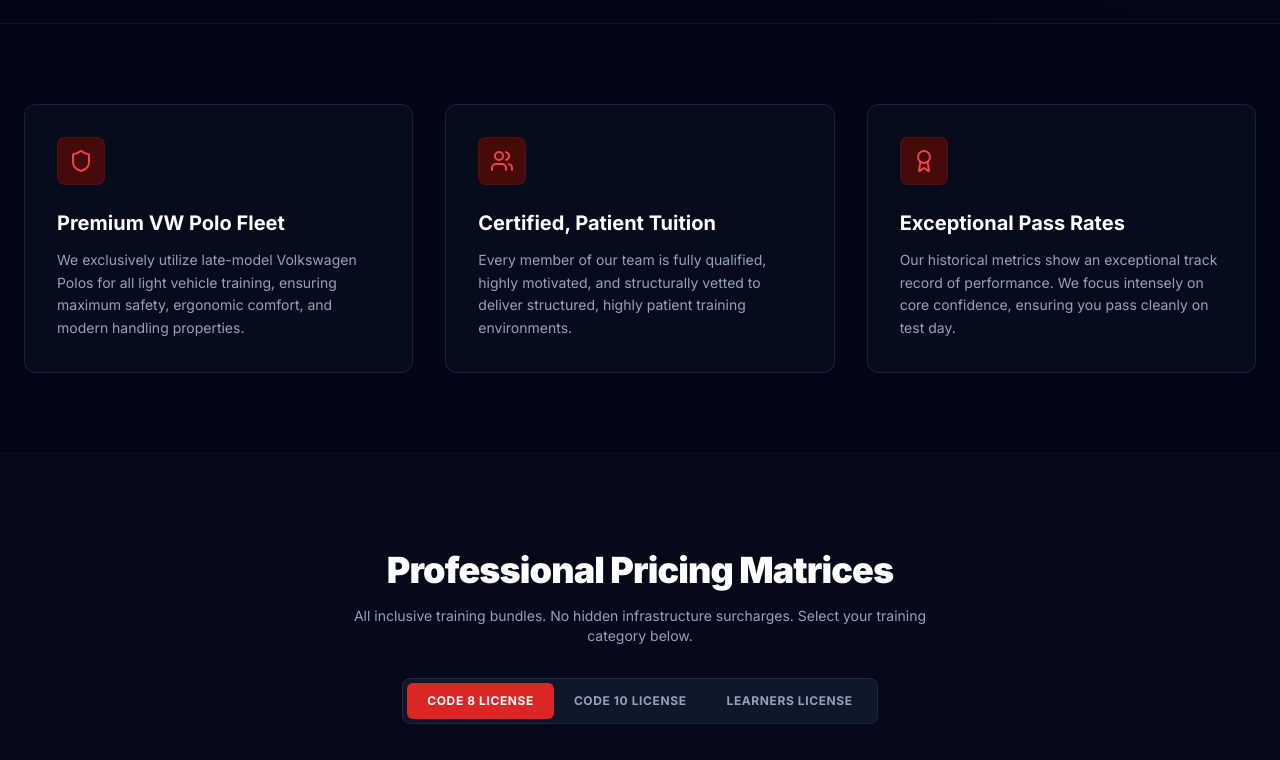
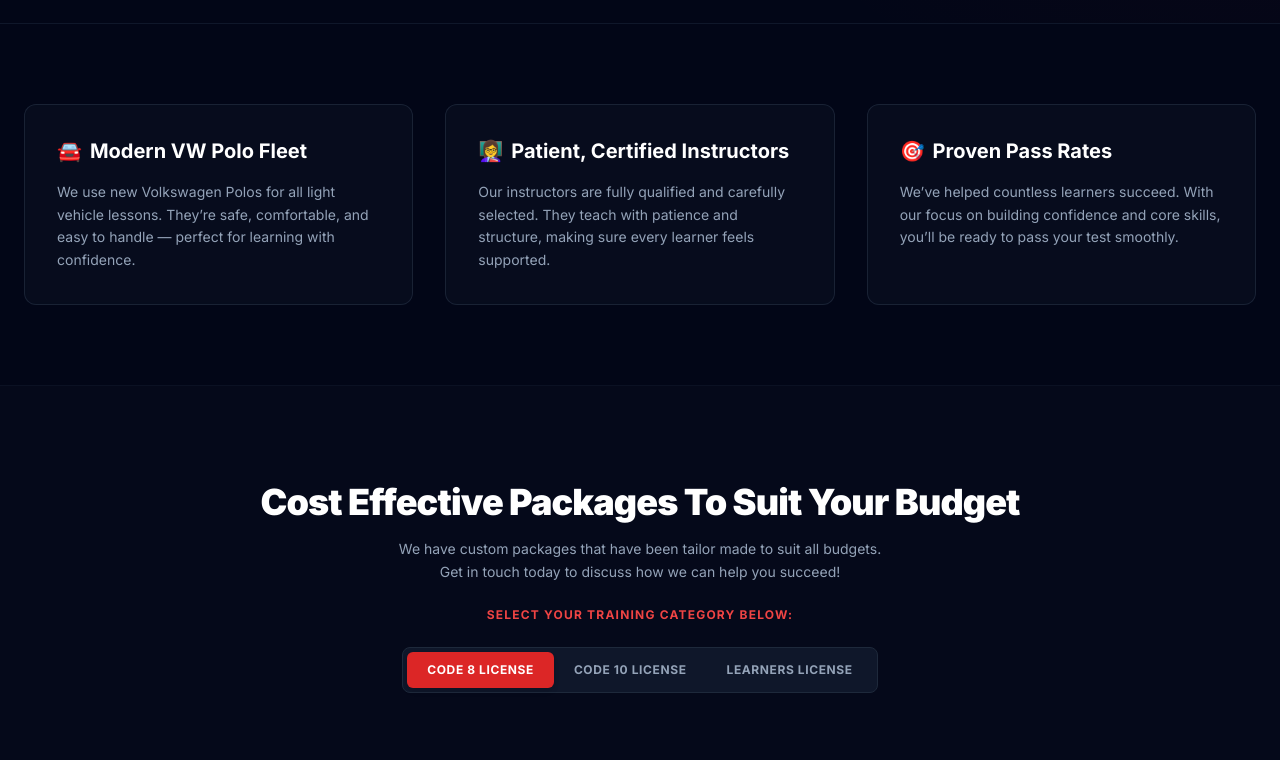
Before and after one commit to reltonmcmaster/mardons-website, a React (Vite) app: page / in a window 1280 px wide. Shown: the part 640-1400 px from the top of the page. Built offline with nearby package versions, Linux system fonts and the light colour scheme.

Commit message:
feat: resolve package checklist bug and update layouts with copy updates

```diff
--- a/src/App.jsx
+++ b/src/App.jsx
@@ -3,8 +3,9 @@ import { Phone, Mail, MapPin, CheckCircle2, Award, Shield, Users, ArrowRight, St
 
 export default function App() {
   const [activeTab, setActiveTab] = useState('code8');
-  // State to track if the user wants to add vehicle hire for test day
-  const [includeVehicleHire, setIncludeVehicleHire] = useState(false);
+
+  // FIXED: Object state to track individual checkboxes for each package card uniquely
+  const [selectedHireOptions, setSelectedHireOptions] = useState({});
 
   const contactInfo = {
     phone: '076 029 5823',
@@ -18,7 +19,7 @@ export default function App() {
 
   const pricing = {
     code8: {
-      title: 'Code 8 Manual (Light Motor Vehicle)',
+      title: 'Code 8 License',
       subtitle: 'Taught in premium, brand-new VW Polos.',
       hirePrice: 650,
       hireLabel: 'Add Car Hire for Test Day (+R650)',
@@ -35,7 +36,7 @@ export default function App() {
       ]
     },
     code10: {
-      title: 'Code 10 Manual (Heavy Motor Vehicle)',
+      title: 'Code 10 License',
       subtitle: 'Taught on industry-standard commercial trucks.',
       hirePrice: 700,
       hireLabel: 'Add Truck Hire for Test Day (+R700)',
@@ -52,38 +53,53 @@ export default function App() {
       ]
     },
     learners: {
-      title: 'Learner\'s License Tuition',
-      subtitle: 'One-on-one professional theory instruction.',
+      title: 'Learner’s License Package',
+      subtitle: 'Comprehensive preparation for your learner’s test',
       packages: [
-        { hours: '2 Sessions (1 Hour Each)', price: 400, desc: 'Personalized interactive breakdown covering the entire new electronic testing framework.' }
+        {
+          hours: '2 Sessions (1 Hour Each)',
+          price: 400,
+          desc: 'Comprehensive preparation for your learner’s test. Format: One-on-one professional theory instruction.',
+          isLearners: true
+        }
       ],
       extras: [
-        'All official premium learning materials provided',
-        'High pass rate preparation strategy',
-        '1-on-1 private tuition structure'
+        'Step-by-step guidance through the new electronic testing framework',
+        'Access to study material tailored to the K53 learner’s test',
+        'Ongoing assistance until you pass your learner’s test',
+        'Door-to-door service included for your convenience'
       ]
     }
   };
 
   const handleTabChange = (tabName) => {
     setActiveTab(tabName);
-    setIncludeVehicleHire(false);
   };
 
-  const generateWhatsAppLink = (category, hours, basePrice) => {
+  // Handle distinct item selection states safely based on tab and card index
+  const handleHireCheckboxChange = (tab, index, isChecked) => {
+    setSelectedHireOptions(prev => ({
+      ...prev,
+      [`${tab}-${index}`]: isChecked
+    }));
+  };
+
+  const generateWhatsAppLink = (category, hours, basePrice, cardIndex) => {
     let message = "";
     const activeCategory = pricing[category];
-    const totalPrice = includeVehicleHire && category !== 'learners' ? basePrice + activeCategory.hirePrice : basePrice;
+    const isHireSelected = !!selectedHireOptions[`${category}-${cardIndex}`];
+
+    const totalPrice = isHireSelected && category !== 'learners' ? basePrice + activeCategory.hirePrice : basePrice;
     const formattedTotal = `R${totalPrice.toLocaleString('en-ZA')}`;
     const formattedBase = `R${basePrice.toLocaleString('en-ZA')}`;
 
     if (category === 'learners') {
-      message = `Hi Mardons Driving Academy, I would like to book the Learner's License Tuition package (${hours} for R400). Please let me know available slots.`;
+      message = `Hi Mardons Driving Academy, I would like to book the Learner’s License Package (2 Sessions for R400). Please let me know available slots.`;
     } else {
       const formattedCategory = category === 'code8' ? 'Code 8 Manual' : 'Code 10 Manual';
       const vehicleType = category === 'code8' ? 'car hire' : 'truck hire';
 
-      if (includeVehicleHire) {
+      if (isHireSelected) {
         message = `Hi Mardons Driving Academy, I want to book the ${formattedCategory} package for ${hours} and include the test day ${vehicleType}. Total comes to ${formattedTotal} (${formattedBase} + R${activeCategory.hirePrice} hire). Please let me know how we can get started.`;
       } else {
         message = `Hi Mardons Driving Academy, I am interested in booking the ${formattedCategory} package for ${hours} (${formattedBase}). Please let me know how we can get started.`;
@@ -92,6 +108,33 @@ export default function App() {
 
     return `https://wa.me/${contactInfo.whatsappNum}?text=${encodeURIComponent(message)}`;
   };
+
+  const testimonials = [
+    { name: 'Janine Baartman', text: 'Excellent service. I would recommend Mardons Driving Academy to everyone I know. They really are the best in the bay.' },
+    { name: 'Armand Erasmus', text: 'I was very happy with Mardons Driving Academy. They were very nice and are always willing to help where ever they could.' },
+    { name: 'Mnumzana Makhathini', text: "I got my driver's license today and thanks to the professional instructor Mona who really made it easier for me to pass my test. Mardon's driving Academy is the best." },
+    { name: 'Chanté Jooste', text: 'Would definitely recomend MDA. Thanks so much Mona, Alfredo & Siya for preparing me for the road ahead. MDA - THE BEST IN THE BAY!' },
+    { name: 'Lwazi Mthembu', text: 'Top tier driving school. Instructors have real patience and they know the Port Elizabeth testing routes perfectly. Passed first time!' },
+    { name: 'Denver Hendricks', text: 'Dankie Mona en span! Reputable service from start to finish. The VW Polo is beautiful and smooth to learn with.' },
+    { name: 'Sarah-Lee Meyer', text: 'Highly professional setups. I was so nervous about parallel parking, but my instructor broke it down with simple steps.' },
+    { name: 'Siyabonga Ngcobo', text: 'The absolute best in Gqeberha. They pick you up right at your door and they do not rush you. Very neat cars.' },
+    { name: 'Gavin Whitehead', text: 'Booked the Code 10 package. Excellent yard instruction, very clean trucks. Got my license today with zero hassles.' },
+    { name: 'Rochelle Cupido', text: 'Super friendly and highly structured. Felt safe behind the wheel from day one. Definitely recommend to everyone in PE.' },
+    { name: 'Zolani Ndlovu', text: 'Ncedile kakhulu! Mona helped me get over my road anxiety. The mock test yard training made the real test feel easy.' },
+    { name: 'Bradley Jacobs', text: 'Professional lessons at a great price. Best academy in the bay by far. No hidden charges.' },
+    { name: 'Thandiswa Ncube', text: 'Thank you MDA for the amazing theory training and the driving patience. Passed my Code 8 beautifully.' },
+    { name: 'Justin Kirsten', text: 'Patient instruction, modern fleet, and clear communication. If you want to pass without stress, choose Mardons.' },
+    { name: 'Chantel Williams', text: 'Aswem experience! The instructors are calm and polite. Worth every cent for the safety alone.' },
+    { name: 'Khanyisa Mpofu', text: 'Incredibly great value. They assisted me all the way through the new electronic learners system. 5 stars!' },
+    { name: 'Pieter Potgieter', text: 'Great structure on the Code 10 modules. Clear vehicle dimensions explanation. Highly seasoned instructors.' },
+    { name: 'Shaneen Pretorius', text: 'Loved learning with Mardons. The brand new Polo makes a huge difference when mastering clutch control.' },
+    { name: 'Aphiwe Msimang', text: 'Isikolo esimangalisayo! Safe cars, patient teachers. Made getting my license a wonderful experience.' },
+    { name: 'Wayne Ferreira', text: 'Reliable door-to-door pickups. They never run late and they maximize your road hour completely. Excellent.' },
+    { name: 'Nadine Booysen', text: 'Very happy clients right here. Polite staff, affordable rates, and pristine cars. Thank you Alfredo!' },
+    { name: 'Mphathi Gxwala', text: 'Highly recommended for heavy vehicles. They teach you proper commercial road manners, not just passing tricks.' },
+    { name: 'Esther van der Merwe', text: 'Passed my test today! Incredible patient framework. They treat you with absolute respect.' },
+    { name: 'Lucretia Roman', text: 'The most patient crew in the area. Best booking decision I ever made for my career path.' }
+  ];
 
   return (
     <div className="min-h-screen bg-slate-950 text-slate-100 font-sans selection:bg-red-600 selection:text-white">
@@ -149,33 +192,30 @@ export default function App() {
         </div>
       </header>
 
-      {/* Core Highlights */}
+      {/* Core Highlights Component - UPDATED SHAPES */}
       <section id="features" className="max-w-7xl mx-auto py-20 px-6 grid md:grid-cols-3 gap-8">
         <div className="bg-slate-900/40 border border-slate-800/80 p-8 rounded-xl backdrop-blur-sm">
-          <div className="w-12 h-12 bg-red-950 text-red-500 rounded-lg flex items-center justify-center mb-6 border border-red-900/30">
-            <Shield className="w-6 h-6" />
-          </div>
-          <h3 className="text-xl font-bold text-white mb-3">Premium VW Polo Fleet</h3>
+          <h3 className="text-xl font-bold text-white mb-4 flex items-center gap-2">
+            <span>🚘</span> Modern VW Polo Fleet
+          </h3>
           <p className="text-slate-400 text-sm leading-relaxed">
-            We exclusively utilize late-model Volkswagen Polos for all light vehicle training, ensuring maximum safety, ergonomic comfort, and modern handling properties.
+            We use new Volkswagen Polos for all light vehicle lessons. They’re safe, comfortable, and easy to handle — perfect for learning with confidence.
           </p>
         </div>
         <div className="bg-slate-900/40 border border-slate-800/80 p-8 rounded-xl backdrop-blur-sm">
-          <div className="w-12 h-12 bg-red-950 text-red-500 rounded-lg flex items-center justify-center mb-6 border border-red-900/30">
-            <Users className="w-6 h-6" />
-          </div>
-          <h3 className="text-xl font-bold text-white mb-3">Certified, Patient Tuition</h3>
+          <h3 className="text-xl font-bold text-white mb-4 flex items-center gap-2">
+            <span>👩‍🏫</span> Patient, Certified Instructors
+          </h3>
           <p className="text-slate-400 text-sm leading-relaxed">
-            Every member of our team is fully qualified, highly motivated, and structurally vetted to deliver structured, highly patient training environments.
+            Our instructors are fully qualified and carefully selected. They teach with patience and structure, making sure every learner feels supported.
           </p>
         </div>
         <div className="bg-slate-900/40 border border-slate-800/80 p-8 rounded-xl backdrop-blur-sm">
-          <div className="w-12 h-12 bg-red-950 text-red-500 rounded-lg flex items-center justify-center mb-6 border border-red-900/30">
-            <Award className="w-6 h-6" />
-          </div>
-          <h3 className="text-xl font-bold text-white mb-3">Exceptional Pass Rates</h3>
+          <h3 className="text-xl font-bold text-white mb-4 flex items-center gap-2">
+            <span>🎯</span> Proven Pass Rates
+          </h3>
           <p className="text-slate-400 text-sm leading-relaxed">
-            Our historical metrics show an exceptional track record of performance. We focus intensely on core confidence, ensuring you pass cleanly on test day.
+            We’ve helped countless learners succeed. With our focus on building confidence and core skills, you’ll be ready to pass your test smoothly.
           </p>
         </div>
       </section>
@@ -183,14 +223,18 @@ export default function App() {
       {/* Interactive Pricing Section */}
       <section id="packages" className="bg-slate-900/20 border-y border-slate-900/60 py-24 px-6 relative">
         <div className="max-w-7xl mx-auto">
+          {/* UPDATED HEADER AREA WITH CUSTOM BUDGET COPY */}
           <div className="text-center mb-16">
-            <h2 className="text-3xl md:text-4xl font-black tracking-tight text-white mb-4">Professional Pricing Matrices</h2>
-            <p className="text-slate-400 max-w-xl mx-auto text-sm">
-              All inclusive training bundles. No hidden infrastructure surcharges. Select your training category below.
+            <h2 className="text-3xl md:text-4xl font-black tracking-tight text-white mb-4">Cost Effective Packages To Suit Your Budget</h2>
+            <p className="text-slate-400 max-w-xl mx-auto text-sm leading-relaxed">
+              We have custom packages that have been tailor made to suit all budgets. <br/>
+              Get in touch today to discuss how we can help you succeed!
+            </p>
+            <p className="text-red-500 text-xs uppercase tracking-widest font-bold mt-6">
+              Select your training category below:
             </p>
 
-            {/* UPDATED: Specific descriptive labels for the tab layout */}
-            <div className="inline-flex p-1 bg-slate-900 rounded-lg mt-8 border border-slate-800 flex-wrap justify-center gap-1 sm:gap-0">
+            <div className="inline-flex p-1 bg-slate-900 rounded-lg mt-6 border border-slate-800 flex-wrap justify-center gap-1 sm:gap-0">
               <button onClick={() => handleTabChange('code8')} className={`px-5 py-2.5 rounded-md text-xs font-bold uppercase tracking-wider transition-all ${activeTab === 'code8' ? 'bg-red-600 text-white shadow-md' : 'text-slate-400 hover:text-white'}`}>
                 Code 8 License
               </button>
@@ -214,14 +258,16 @@ export default function App() {
               </span>
             </div>
 
-            {/* Matrix Architecture */}
-            <div className={`grid gap-6 items-start ${activeTab === 'learners' ? 'max-w-md mx-auto grid-cols-1' : 'md:grid-cols-3'}`}>
+            {/* Pricing Output Matrix */}
+            <div className={`grid gap-6 items-start ${activeTab === 'learners' ? 'max-w-2xl mx-auto grid-cols-1' : 'md:grid-cols-3'}`}>
               {pricing[activeTab].packages.map((pkg, idx) => {
-                const hasAddon = includeVehicleHire && activeTab !== 'learners';
+                // FIXED: Each card reads from its own independent unique state location object map
+                const isThisCardSelected = !!selectedHireOptions[`${activeTab}-${idx}`];
+                const hasAddon = isThisCardSelected && !pkg.isLearners;
                 const finalPrice = hasAddon ? pkg.price + pricing[activeTab].hirePrice : pkg.price;
 
                 return (
-                  <div key={idx} className="bg-slate-900 border border-slate-800 hover:border-slate-700/80 p-6 rounded-xl transition-all relative flex flex-col justify-between min-h-[340px]">
+                  <div key={idx} className="bg-slate-900 border border-slate-800 hover:border-slate-700/80 p-6 rounded-xl transition-all relative flex flex-col justify-between min-h-[350px]">
                     <div>
                       <div className="text-xs uppercase tracking-widest text-slate-500 font-bold mb-2">Duration</div>
                       <h4 className="text-xl font-bold text-white mb-4">{pkg.hours}</h4>
@@ -242,14 +288,14 @@ export default function App() {
                       </p>
                     </div>
 
-                    {/* UPDATED: Integrated Internal Booking Checkbox Setup */}
+                    {/* Integrated Internal Booking Button-Checkbox Block */}
                     <div className="space-y-4 pt-2">
-                      {activeTab !== 'learners' && (
+                      {!pkg.isLearners && (
                         <label className="flex items-center gap-2.5 bg-slate-950/60 border border-slate-800/80 hover:border-slate-700/60 px-3 py-2 rounded-md cursor-pointer select-none transition-colors w-full">
                           <input
                             type="checkbox"
-                            checked={includeVehicleHire}
-                            onChange={(e) => setIncludeVehicleHire(e.target.checked)}
+                            checked={isThisCardSelected}
+                            onChange={(e) => handleHireCheckboxChange(activeTab, idx, e.target.checked)}
                             className="w-3.5 h-3.5 rounded text-red-600 bg-slate-900 border-slate-700 focus:ring-0 cursor-pointer accent-red-600"
                           />
                           <span className="text-[11px] font-semibold text-slate-300 tracking-wide">
@@ -259,12 +305,12 @@ export default function App() {
                       )}
 
                       <a
-                        href={generateWhatsAppLink(activeTab, pkg.hours, pkg.price)}
+                        href={generateWhatsAppLink(activeTab, pkg.hours, pkg.price, idx)}
                         target="_blank"
                         rel="noreferrer"
                         className="w-full text-center block bg-slate-800 hover:bg-green-600 hover:text-white text-slate-200 text-xs font-bold uppercase tracking-wider py-3 rounded transition-colors shadow-sm"
                       >
-                        Secure Training Slot
+                        {pkg.isLearners ? "Secure Learners License Package" : "Secure Training Slot"}
                       </a>
                     </div>
                   </div>
@@ -272,8 +318,11 @@ export default function App() {
               })}
             </div>
 
-            {/* UPDATED: Spacious, Equal-Sized Single Line Grid System */}
+            {/* Inclusions Row Layout Display */}
             <div className="mt-12 bg-slate-900/40 border border-slate-800/60 p-6 rounded-xl">
+              <div className="text-xs font-bold uppercase text-slate-400 mb-4 tracking-wider text-center lg:text-left">
+                {activeTab === 'learners' ? "What you'll get:" : "Package Inclusions & Rates:"}
+              </div>
               <div className="grid grid-cols-1 sm:grid-cols-2 lg:grid-cols-4 gap-6 text-center lg:text-left">
                 {pricing[activeTab].extras.map((extra, idx) => (
                   <div key={idx} className="flex flex-col lg:flex-row items-center lg:items-start gap-3 bg-slate-950/40 border border-slate-900/80 p-4 rounded-lg flex-1 h-full justify-center lg:justify-start">
@@ -289,6 +338,33 @@ export default function App() {
         </div>
       </section>
 
+      {/* Customer Feedback - 24 REVIEW BLOCK METRIC */}
+      <section id="testimonials" className="max-w-6xl mx-auto py-24 px-6">
+        <div className="text-center mb-16">
+          <h2 className="text-3xl font-black tracking-tight text-white mb-3">Endorsed By Drivers in The Bay</h2>
+          <p className="text-slate-400 text-sm max-w-md mx-auto">
+            Real feedback from graduates who successfully passed their licensing tests under our instruction.
+          </p>
+        </div>
+        <div className="grid sm:grid-cols-2 md:grid-cols-3 gap-6">
+          {testimonials.map((t, idx) => (
+            <div key={idx} className="bg-slate-900/30 border border-slate-800/40 p-6 rounded-xl flex flex-col justify-between hover:border-slate-700/60 transition-all">
+              <div>
+                <div className="flex gap-1 text-amber-500 mb-4">
+                  {[...Array(5)].map((_, i) => <Star key={i} className="w-3.5 h-3.5 fill-current" />)}
+                </div>
+                <p className="text-slate-300 text-xs italic leading-relaxed mb-6">
+                  "{t.text}"
+                </p>
+              </div>
+              <span className="text-[11px] font-bold text-red-500 uppercase tracking-wider border-t border-slate-800/60 pt-4 block">
+                — {t.name}
+              </span>
+            </div>
+          ))}
+        </div>
+      </section>
+
       {/* Footer Details */}
       <footer className="bg-slate-950 border-t border-slate-900 py-16 px-6">
         <div className="max-w-6xl mx-auto grid md:grid-cols-3 gap-10 items-start">
@@ -299,7 +375,6 @@ export default function App() {
             <p className="text-slate-400 text-xs leading-relaxed max-w-xs mb-6">
               Vetted, high-end K53 educational design operating throughout Gqeberha. Built on execution, modern fleets, and complete safety profiles.
             </p>
-            {/* UPDATED: Amplified Footer Social Icon Targets */}
             <div className="flex gap-6 items-center">
               <a href={contactInfo.facebook} target="_blank" rel="noreferrer" className="text-slate-400 hover:text-blue-500 transition-colors p-1" title="Facebook">
                 <Facebook className="w-6 h-6" />
@@ -321,7 +396,6 @@ export default function App() {
                 <Mail className="w-4 h-4 text-red-500 flex-shrink-0" />
                 <span className="break-all">{contactInfo.email}</span>
               </a>
-              {/* UPDATED: Address anchors cleanly straight to specified mapUrl mapping */}
               <a href={contactInfo.mapUrl} target="_blank" rel="noreferrer" className="flex items-center gap-3 hover:text-white transition-colors group">
                 <MapPin className="w-4 h-4 text-red-500 flex-shrink-0 group-hover:text-red-400" />
                 <span className="underline decoration-slate-700 underline-offset-4 group-hover:decoration-white transition-colors">
```
Also changed, not shown: 5 other files (tests, documents, lock files or other folders).
